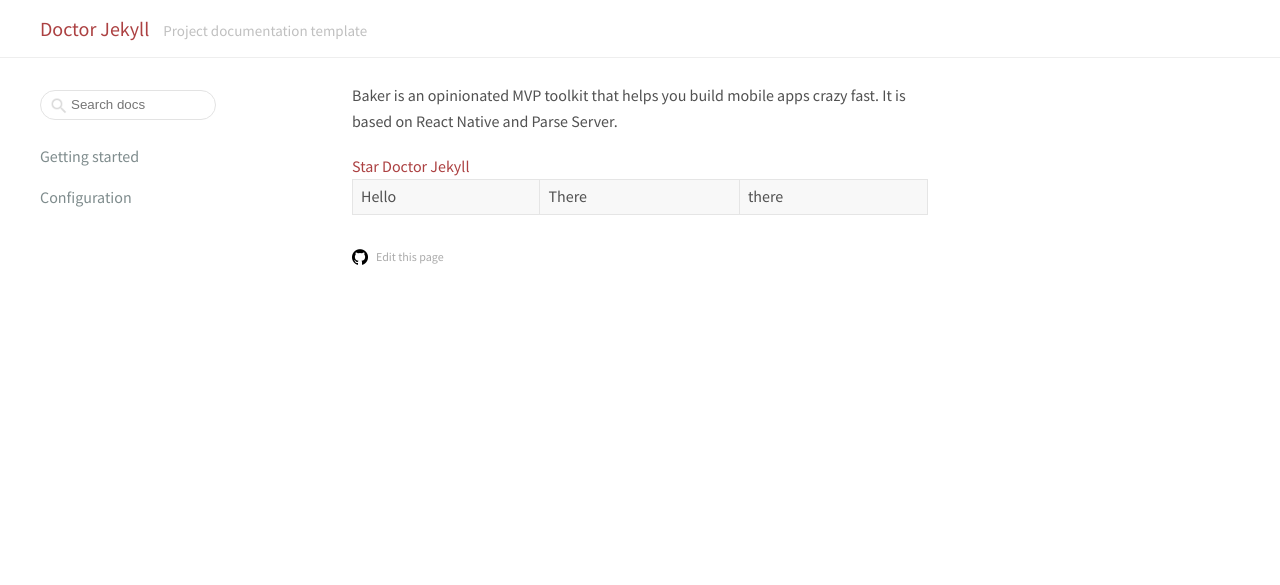
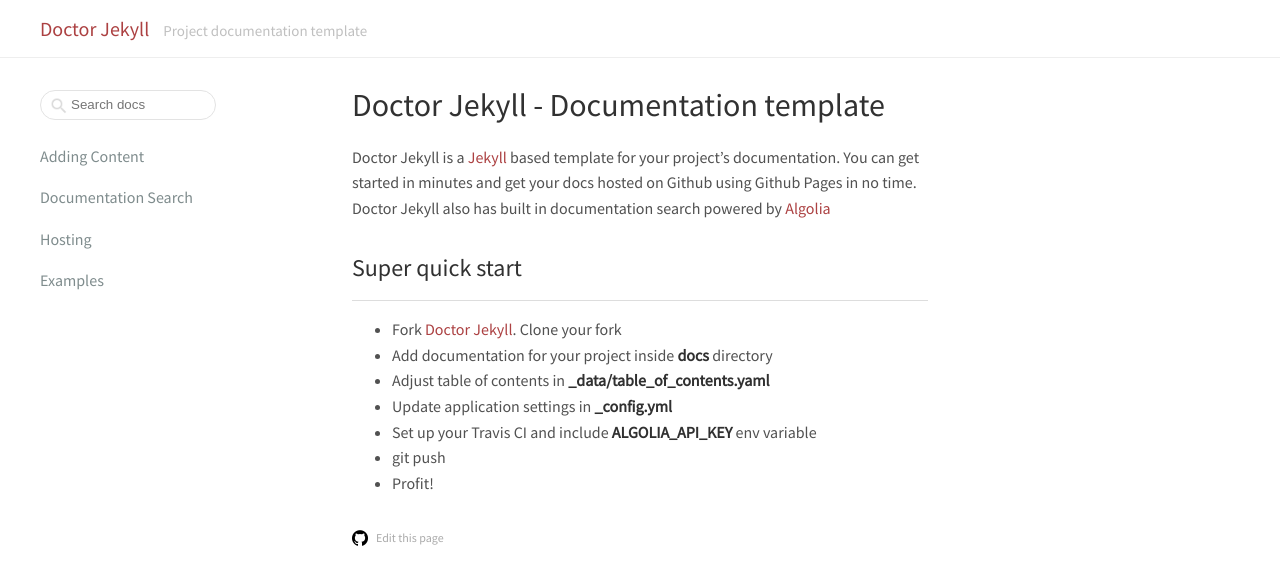
Before and after one commit to bakery/doctor-jekyll, a Jekyll site: the page built from index.md, in a window 1280 px wide. Shown: the top 585 px of the page. Built offline with Jekyll 4.4.1, drawn with Linux system fonts in a browser that asks for light colours; comment, search, counter and statistics services are not loaded.

Commit message:
clean up and add docs

```diff
--- a/_config.yml
+++ b/_config.yml
@@ -3,10 +3,7 @@
 # Setup
 title:               'Doctor Jekyll'
 tagline:             'Project documentation template'
-url:                 'https://bakery.github.io/doctor-jekyll'
-# baseurl:             'https://bakery.github.io/doctor-jekyll'
-baseurl:             ''
-
+baseurl:             'https://bakery.github.io/doctor-jekyll'
 
 sass:
   style: compressed
--- a/_data/table_of_contents.yaml
+++ b/_data/table_of_contents.yaml
@@ -1,5 +1,9 @@
 entries:
-  - title: Getting started
-    permalink: /getting-started.html
-  - title: Configuration
-    permalink: /configuration.html
+  - title: Adding Content
+    permalink: /adding-content.html
+  - title: Documentation Search
+    permalink: /documentation-search.html
+  - title: Hosting
+    permalink: /hosting.html
+  - title: Examples
+    permalink: /examples.html
--- a/_includes/social_buttons.html
+++ /dev/null
@@ -1,3 +0,0 @@
-<a class="github-button" href="{{site.github.repository_url}}" data-icon="octicon-star" data-style="mega" data-count-href="{{site.github.repository_url}}/stargazers" data-count-api="{{site.github.repository_url}}#stargazers_count" data-count-aria-label="# stargazers on GitHub" aria-label="Star {{site.title}} on GitHub">Star {{site.title}}</a>
-
-<!-- <a class="twitter-follow-button" data-show-count="false" href="https://twitter.com/{{site.twitter.handle}}">Follow @{{site.twitter.handle}}</a> -->
--- a/index.html
+++ /dev/null
@@ -1,18 +0,0 @@
----
-layout: default
-title: Home
----
-
-
-
-<p>Baker is an opinionated MVP toolkit that helps you build mobile apps crazy fast. It is based on React Native and Parse Server.</p>
-
-{% include social_buttons.html %}
-
-<table>
-  <tr>
-    <td>Hello</td>
-    <td>There</td>
-    <td>there</td>
-  </tr>
-</table>
--- /dev/null
+++ b/index.md
@@ -0,0 +1,18 @@
+---
+layout: default
+title: Doctor Jekyll - Documentation template
+---
+
+# Doctor Jekyll - Documentation template
+
+Doctor Jekyll is a [Jekyll](https://jekyllrb.com/) based template for your project's documentation. You can get started in minutes and get your docs hosted on Github using Github Pages in no time. Doctor Jekyll also has built in documentation search powered by [Algolia](https://www.algolia.com/)
+
+## Super quick start
+
+- Fork [Doctor Jekyll](https://github.com/bakery/doctor-jekyll). Clone your fork
+- Add documentation for your project inside **docs** directory
+- Adjust table of contents in **_data/table_of_contents.yaml**
+- Update application settings in **_config.yml**
+- Set up your Travis CI and include **ALGOLIA_API_KEY** env variable
+- git push
+- Profit!
```
Also changed, not shown: docs/adding-content.md (added, +37 -0 lines), docs/configuration.md (deleted, +0 -7 lines), docs/examples.md (added, +11 -0 lines), docs/getting-started.md (deleted, +0 -7 lines), docs/hosting.md (added, +12 -0 lines), docs/search.md (added, +31 -0 lines).
